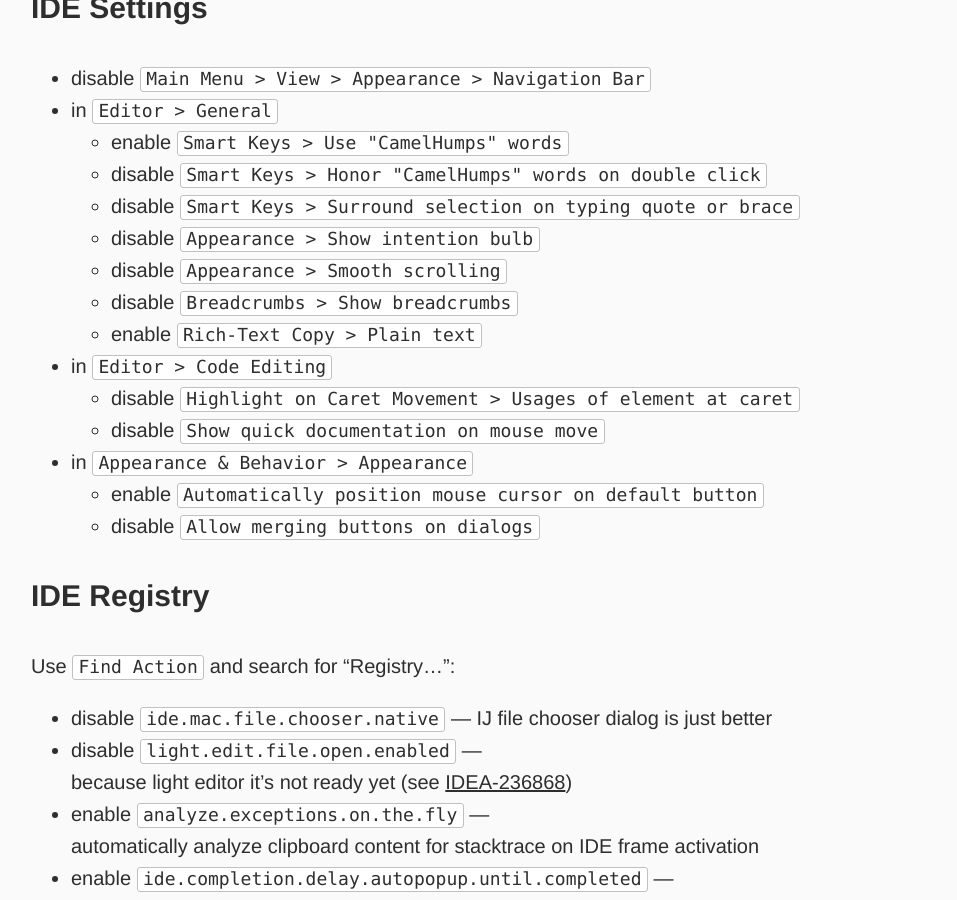
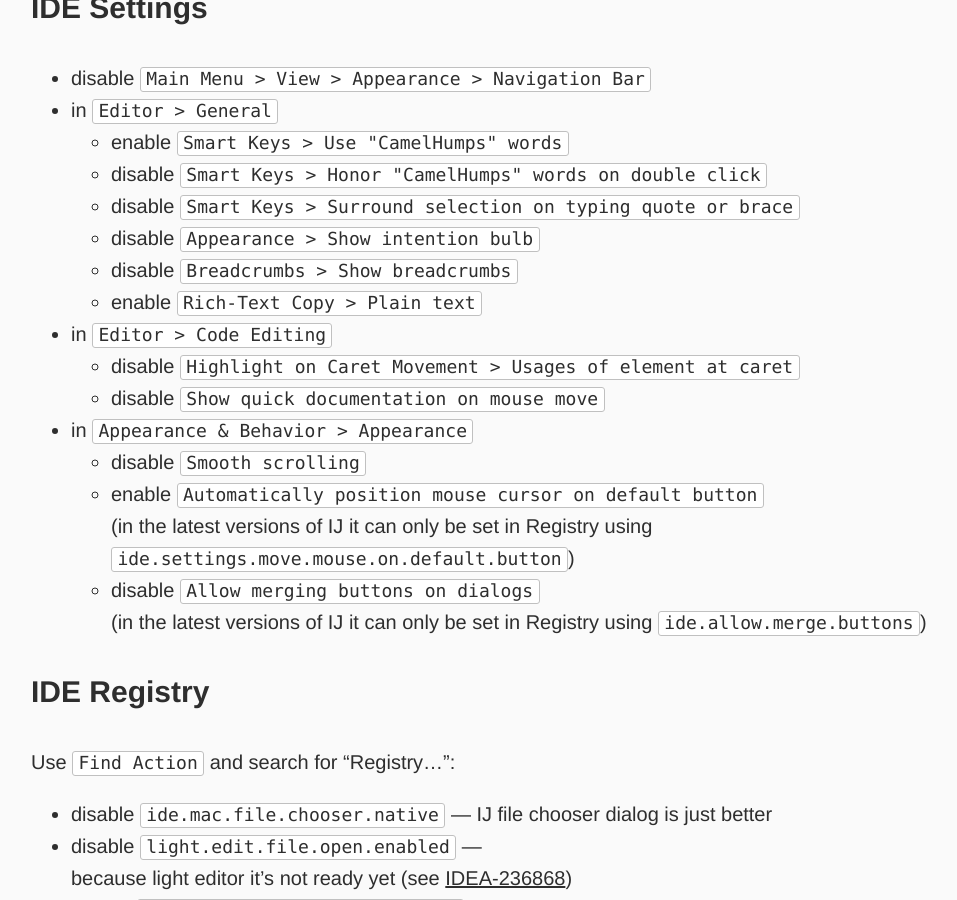
Before and after one commit to dkandalov/dkandalov.github.io, a Jekyll site: the page built from _posts/2020-05-26-intellij-settings.md, in a window 1280 px wide and 900 px high, scrolled down 323 px. Shown: the whole window, without its empty margins (161-1118 px from the left). Built offline with Jekyll 4.4.1, drawn with Linux system fonts in a browser that asks for light colours; our own code applies the rules of GitHub Pages for plain Markdown files.

Commit message:
keeping IJ settings blogpost up-to-date

```diff
--- a/_posts/2020-05-26-intellij-settings.md
+++ b/_posts/2020-05-26-intellij-settings.md
@@ -12,15 +12,17 @@ I intend to keep this page up-to-date with new settings and changes in my prefer
      - disable `Smart Keys > Honor "CamelHumps" words on double click`
      - disable `Smart Keys > Surround selection on typing quote or brace`
      - disable `Appearance > Show intention bulb`
-     - disable `Appearance > Smooth scrolling`
      - disable `Breadcrumbs > Show breadcrumbs`
      - enable `Rich-Text Copy > Plain text`
  - in `Editor > Code Editing`
      - disable `Highlight on Caret Movement > Usages of element at caret`
      - disable `Show quick documentation on mouse move`
  - in `Appearance & Behavior > Appearance`
-     - enable `Automatically position mouse cursor on default button`
-     - disable `Allow merging buttons on dialogs`
+     - disable `Smooth scrolling`
+     - enable `Automatically position mouse cursor on default button`<br/>
+       (in the latest versions of IJ it can only be set in Registry using `ide.settings.move.mouse.on.default.button`)
+     - disable `Allow merging buttons on dialogs`<br/>
+       (in the latest versions of IJ it can only be set in Registry using `ide.allow.merge.buttons`)
 
 ### IDE Registry
 Use `Find Action` and search for "Registry...":
```
